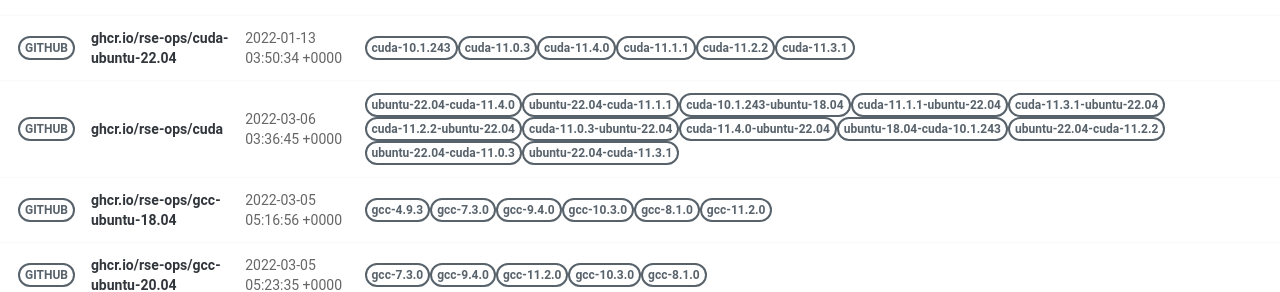
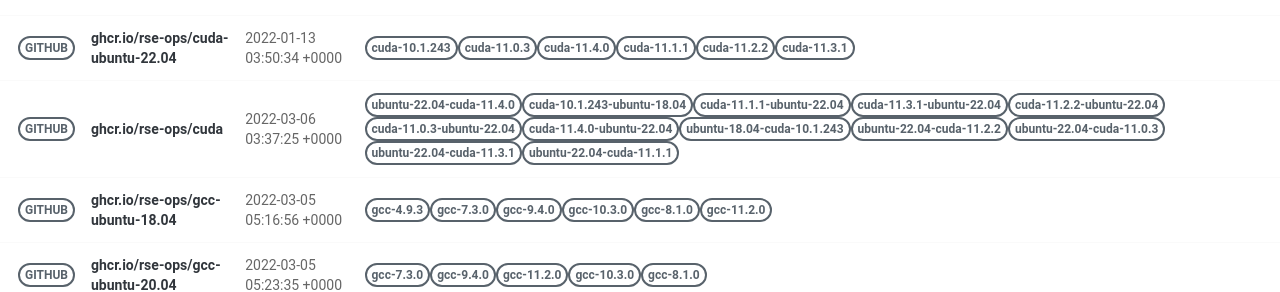
Before and after one commit to rse-ops/docker-images, a Jekyll site: the page built from pages/index.md, in a window 1280 px wide. Shown: the part 414-706 px from the top of the page. Built offline with Jekyll 4.4.1, drawn with Linux system fonts in a browser that asks for light colours; nearby versions of some CDN libraries.

Commit message:
Automated push to update library 2022-03-06

```diff
--- a/_library/ghcr.io-rse-ops-cuda.md
+++ b/_library/ghcr.io-rse-ops-cuda.md
@@ -1,7 +1,7 @@
 ---
 layout: container
 name: ghcr.io/rse-ops/cuda
-updated_at: 2022-03-06 03:36:45.860630
+updated_at: 2022-03-06 03:37:25.518758
 
 
 container_url: https://github.com/orgs/rse-ops/packages/container/package/cuda
```
Also changed, not shown: other parts of _library/ghcr.io-rse-ops-cuda.md (+3 -3 lines).
